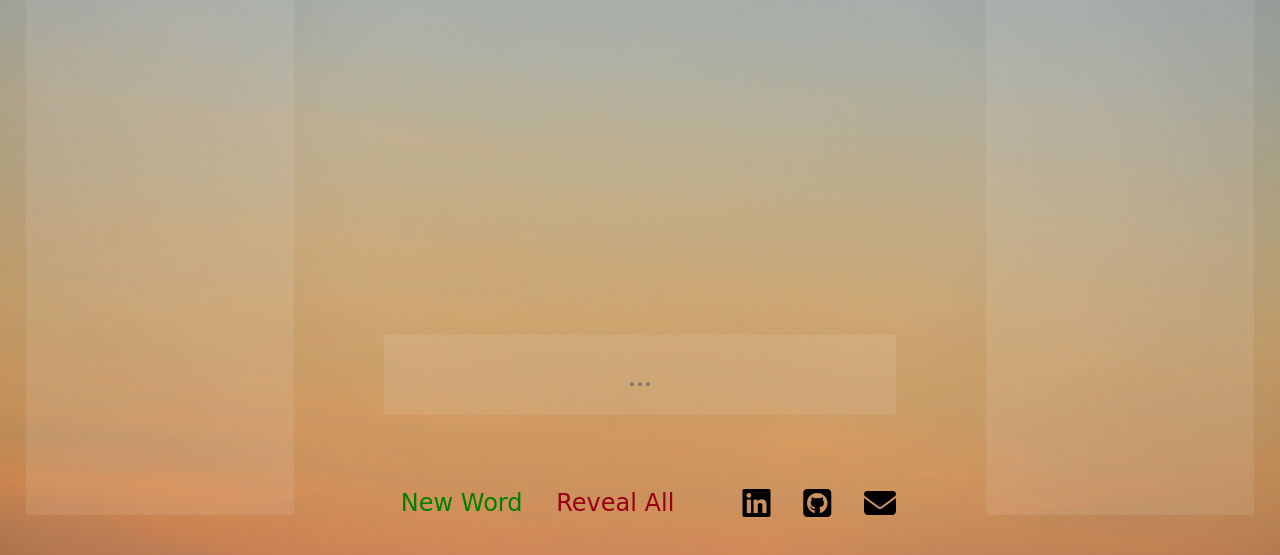
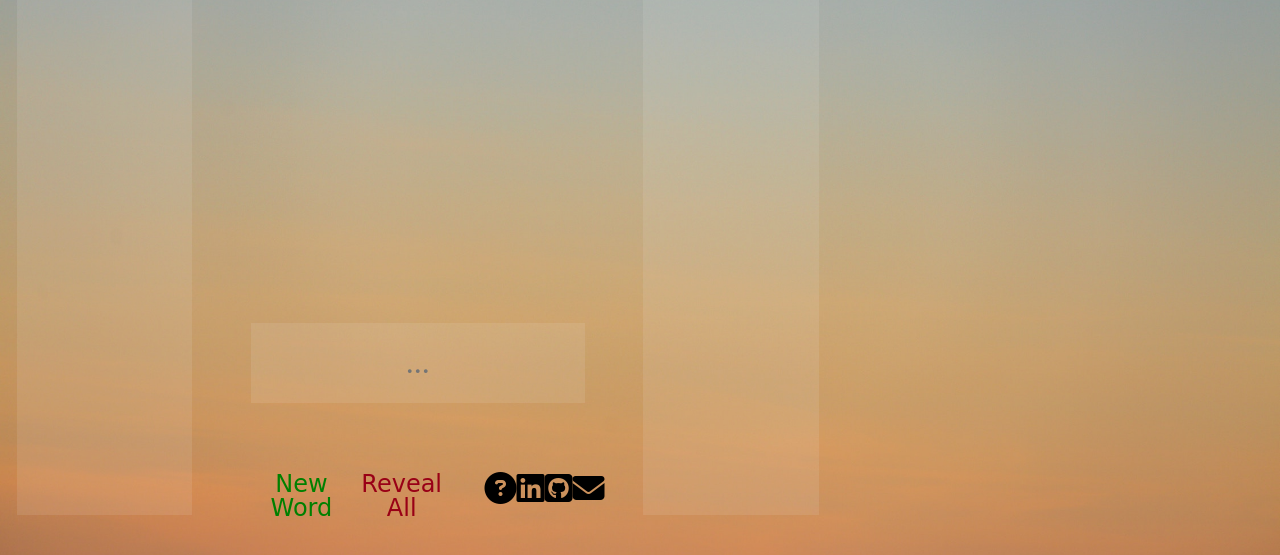
Before and after one commit to Kelby2/wordjs, a website built with webpack: page index.html in a window 1280 px wide. Shown: the part 245-800 px from the top of the page. Built offline with nearby package versions, Linux system fonts and the light colour scheme; a web font is replaced by a local one.

Commit message:
add intro

```diff
--- a/index.html
+++ b/index.html
@@ -23,52 +23,44 @@
         <div class="info">Time: <span id="clock">--</span></div>
         <div class="info">Score: <span id="score">0</span></div>
       </section>
-
-      <section id="message">
-      </section>
-
+      <section id="message"></section>
       <div id="key-word"></div>
-
       <form id="entry-container">
         <input id="user-input"
               type="text"
+              autofocus
               maxlength=6
               autocomplete="off"
               placeholder="..."></input>
       </form>
-
       <nav id="base">
         <section id="controls">
           <button id="new-game">New Word</button>
           <button id="gg">Reveal All</button>
         </section>
-
         <section id="klu-info">
-          <div>
-            <a
-            href="https://www.linkedin.com/in/kelbylu/"
-            class="fa fa-linkedin-square fa-2x icons"></a>
-          </div>
-          <div>
-            <a
-            href="https://github.com/Kelby2/wordjs"
-            class="fa fa-github-square fa-2x icons"></a>
-          </div>
-          <div>
-            <a
-            href="mailto:kelbylu28@gmail.com"
-            class="fa fa-envelope fa-2x icons"
-            ></a>
-          </div>
+            <i id="ins-btn" class="fa fa-question-circle fa-2x icons"></i>
+            <a href="https://www.linkedin.com/in/kelbylu/" class="fa fa-linkedin-square fa-2x icons"></a>
+            <a href="https://github.com/Kelby2/wordjs" class="fa fa-github-square fa-2x icons"></a>
+            <a href="mailto:kelbylu28@gmail.com" class="fa fa-envelope fa-2x icons"></a>
         </section>
       </nav>
-
     </article>
 
     <aside class="display side-panel">
       <div id="long-list" class="answers-list">
       </div>
     </aside>
+
+    <section class="instructions show">
+        Type into the field as many words as you can find in 2 minutes.<br>
+        Score additional points with longer words.<br>
+        Words must be between 3-6 letters in length.<br>
+        You are only allowed to enter the letters provided.<br>
+        Press Spacebar to shuffle the letters.<br>
+        Click for a New Word when ready to begin!
+    </section>
+
   </main>
 </body>
 </html>
```
